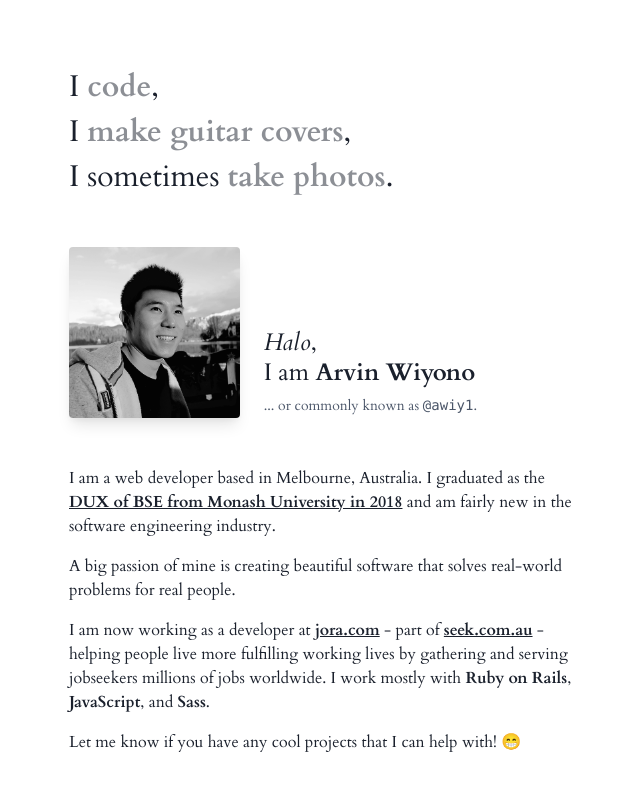
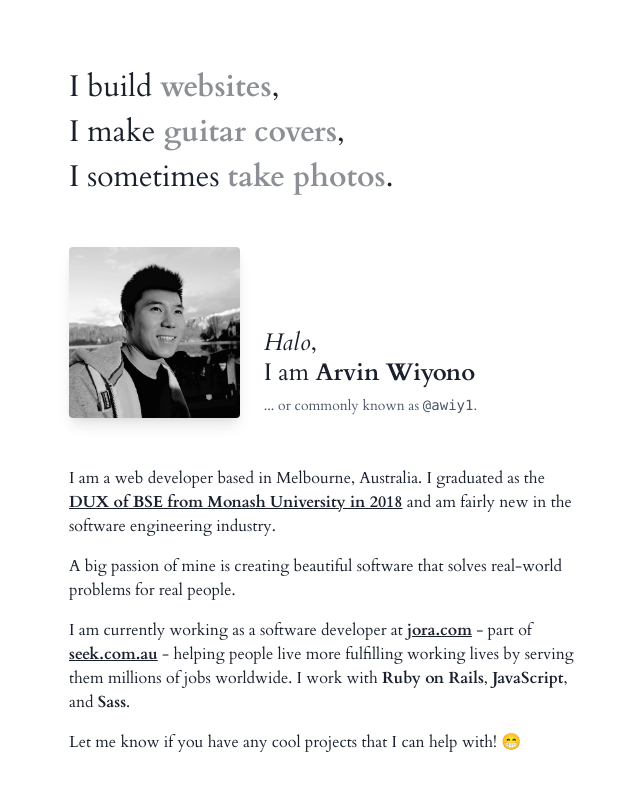
Before and after one commit to arvinwiyono/arvinwiyono.github.io, a Next.js app: page / in a window 1280 px wide. Shown: the top 800 px of the page, without its empty margins (315-955 px from the left). Built offline with nearby package versions, Linux system fonts and the light colour scheme; some icons are missing.

Commit message:
Add meta tags, better contrast ration on heading, improve wording of paragraphs (#3)

```diff
--- a/components/PageLayout.js
+++ b/components/PageLayout.js
@@ -1,11 +1,13 @@
 import Head from "next/head";
 import styles from "../styles/page_layout.module.scss";
 
-export default function PageLayout({ children }) {
+export default function PageLayout({ children, pageTitle, pageDescription }) {
   return (
     <>
       <Head>
-        <title>Arvin Wiyono</title>
+        <title>Arvin Wiyono | {pageTitle}</title>
+        <meta name="author" content="Arvin Wiyono" />
+        <meta name="description" content={pageDescription} />
         <link
           href="https://fonts.googleapis.com/css2?family=Cardo:ital,wght@0,400;0,700;1,400&display=swap"
           rel="stylesheet"
--- a/pages/index.js
+++ b/pages/index.js
@@ -5,20 +5,20 @@ import styles from "../styles/home.module.scss";
 
 export default function Home() {
   return (
-    <PageLayout>
+    <PageLayout pageTitle="Home" pageDescription="Arvin Wiyono's homepage">
       <h1 className="text-3xl">
-        I{" "}
-        <PulsingText bolded color="#659FD3">
-          code
+        I build{" "}
+        <PulsingText bolded color="#4f7da7">
+          websites
         </PulsingText>
         ,
-        <br />I{" "}
-        <PulsingText bolded color="#49BDA8">
-          make guitar covers
+        <br />I make{" "}
+        <PulsingText bolded color="#348677">
+          guitar covers
         </PulsingText>
         ,
         <br />I sometimes{" "}
-        <PulsingText bolded color="#BD9649">
+        <PulsingText bolded color="#96783c">
           take photos
         </PulsingText>
         .
@@ -53,11 +53,11 @@ export default function Home() {
           real-world problems for real people.
         </p>
         <p>
-          I am now working as a developer at{" "}
+          I am currently working as a software developer at{" "}
           <ExternalLink url="https://au.jora.com">jora.com</ExternalLink> - part
           of <ExternalLink url="https://seek.com.au">seek.com.au</ExternalLink>{" "}
-          - helping people live more fulfilling working lives by gathering and
-          serving jobseekers millions of jobs worldwide. I work mostly with{" "}
+          - helping people live more fulfilling working lives by serving them
+          millions of jobs worldwide. I work with{" "}
           <span className="font-semibold">Ruby on Rails</span>,{" "}
           <span className="font-semibold">JavaScript</span>, and{" "}
           <span className="font-semibold">Sass</span>.
@@ -68,7 +68,7 @@ export default function Home() {
       </div>
 
       <div className={styles.myLinks}>
-        <p>You can find me on or say hi on:</p>
+        <p>You can find me or say hi on:</p>
         <ExternalLink url="https://github.com/arvinwiyono">
           <span className="jam jam-github"></span>
           <span className={styles.linkDescription}>My GitHub profile</span>
```
